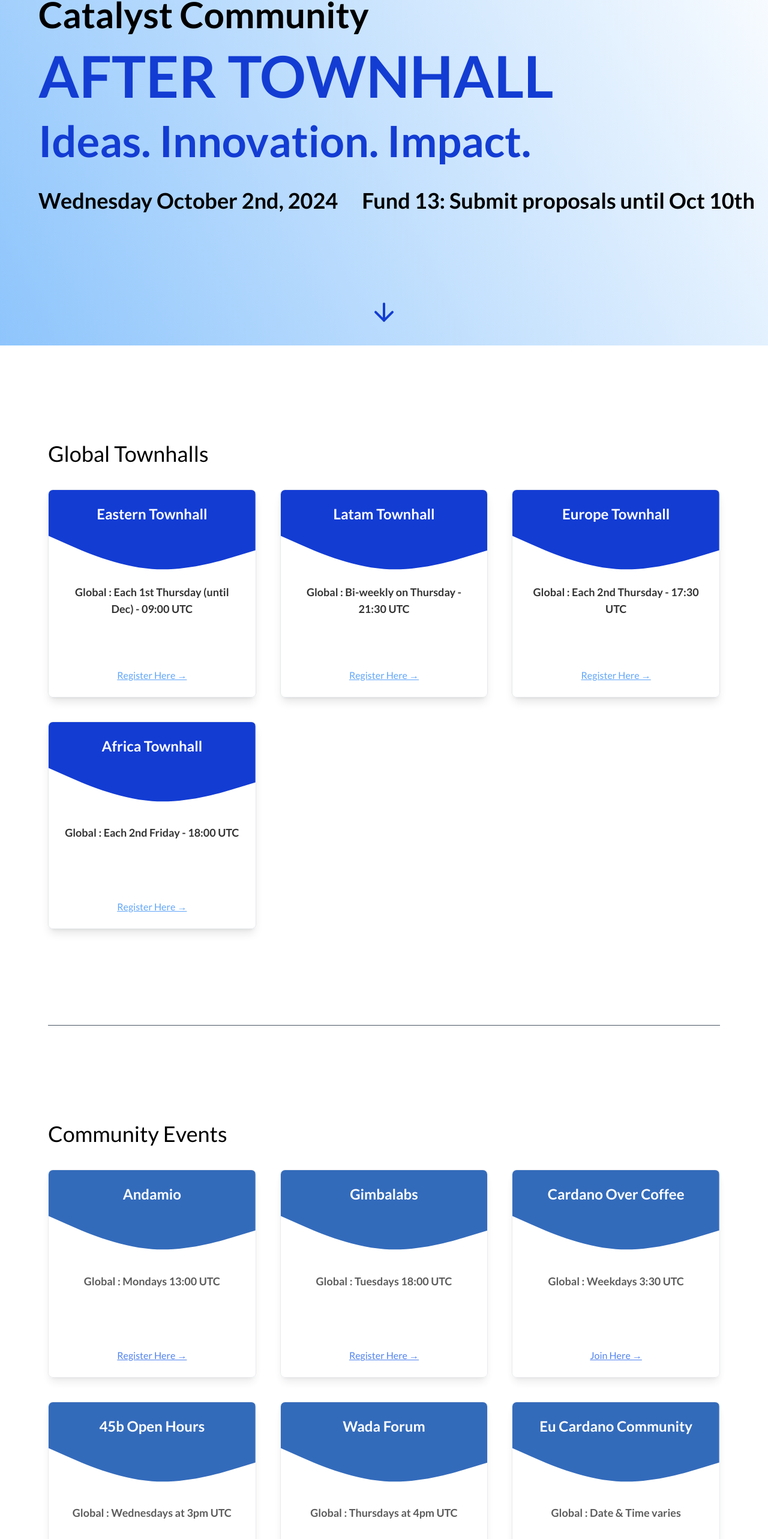
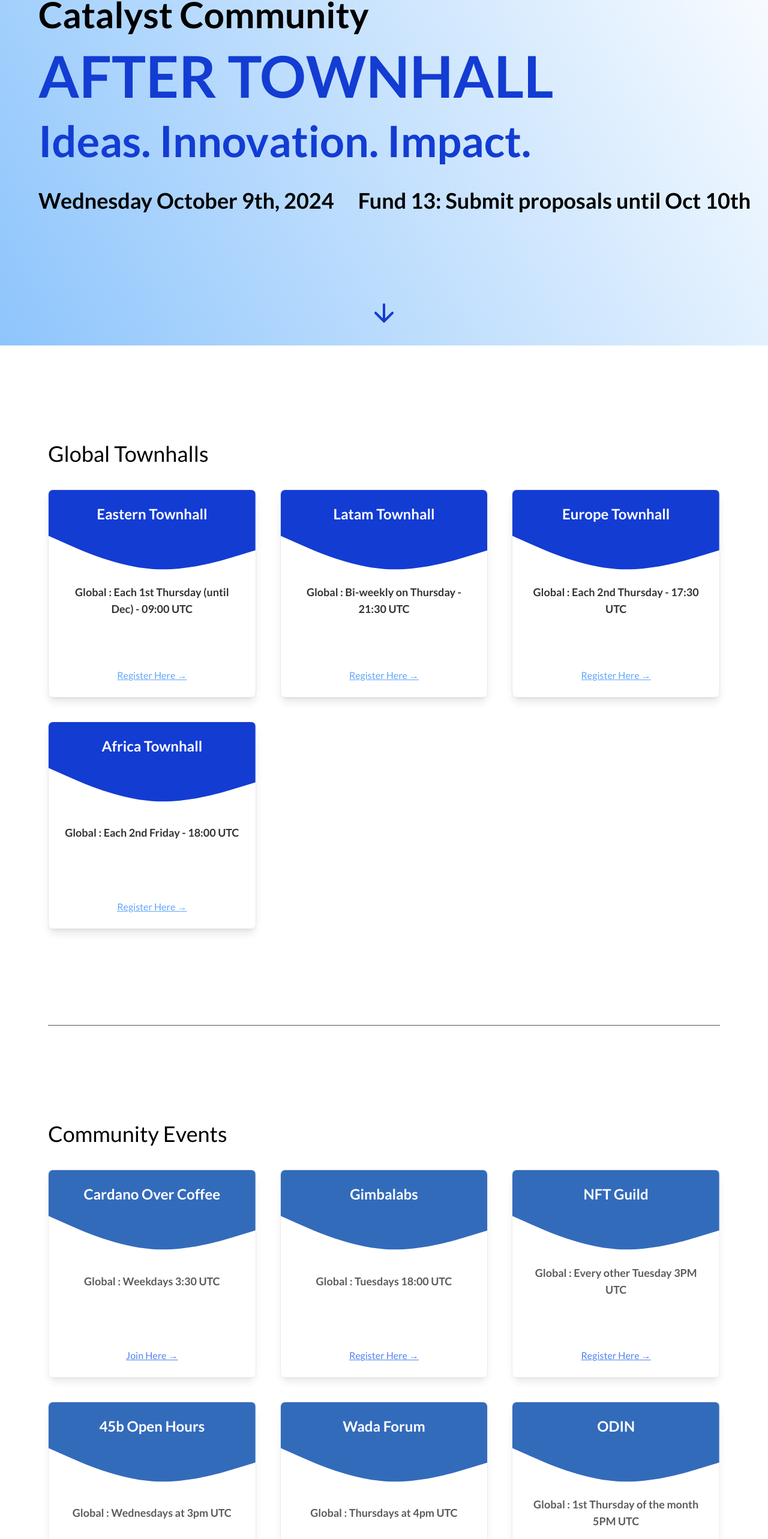
Before and after one commit to blinklabs-io/after-town-hall, a React (Vite) app: page / in a window 1280 px wide. Shown: the part 224-2790 px from the top of the page at 60% size. Built offline with nearby package versions, Linux system fonts and the light colour scheme.

Commit message:
feat: 10/9 breakout rm update (#21)
* feat: 10/9 breakout rm update

* fix: line 91

```diff
--- a/src/afterTownHallData.ts
+++ b/src/afterTownHallData.ts
@@ -27,12 +27,11 @@
   ],
   communityEvents: [
     {
-      name: 'Andamio',
-      time: 'Mondays 13:00 UTC',
-      zoomLink:
-        'https://us06web.zoom.us/meeting/register/tZwtcemrqTwoG9fYL2pYvrCwQG9u2tJNmqa6#/registration',
+      name: 'Cardano Over Coffee',
+      time: 'Weekdays 3:30 UTC',
+      link: 'https://twitter.com/LidoNation',
       description:
-        'Andamio Cardano Go Live Coding every Monday, a F11 funded proposal, to build Andamio CLI (written in Go) in public.',
+        'Join the Cardano Over Coffee crew on Twitter, supporting the community and newcomers to engage with Cardano and the Catalyst Ecosystem.',
     },
     {
       name: 'Gimbalabs',
@@ -43,11 +42,12 @@
         'Gimbalabs Playground every Tuesday, an open space for small groups to get together, learn + build in public.',
     },
     {
-      name: 'Cardano Over Coffee',
-      time: 'Weekdays 3:30 UTC',
-      link: 'https://twitter.com/LidoNation',
+      name: 'NFT Guild',
+      time: 'Every other Tuesday 3PM UTC',
+      zoomLink:
+        'https://us02web.zoom.us/meeting/register/tZElfu2srzssGNw7jfgpQMdPAA-XJm7L9gKZ#/registration',
       description:
-        'Join the Cardano Over Coffee crew on Twitter, supporting the community and newcomers to engage with Cardano and the Catalyst Ecosystem.',
+        'An open-format where the community is invited to discuss current topics in the Cardano NFT ecosystem, receive guidance and tips from community veterans.',
     },
     {
       name: '45b Open Hours',
@@ -64,21 +64,6 @@
       description: "Wada's Web3 Africa weekly. Join us!",
     },
     {
-      name: 'Eu Cardano Community',
-      time: 'Date & Time varies',
-      link: 'https://twitter.com/EuCardano',
-      description:
-        'Join the Eu Cardano Community for language themed Twitter spaces! Stay up to date on Twitter! Missing your language? Talk to us and become a host.',
-    },
-    {
-      name: 'NFT Guild',
-      time: 'Every other Tuesday 3PM UTC',
-      zoomLink:
-        'https://us02web.zoom.us/meeting/register/tZElfu2srzssGNw7jfgpQMdPAA-XJm7L9gKZ#/registration',
-      description:
-        'An open-format where the community is invited to discuss current topics in the Cardano NFT ecosystem, receive guidance and tips from community veterans.',
-    },
-    {
       name: 'ODIN',
       time: '1st Thursday of the month 5PM UTC',
       zoomLink:
@@ -86,12 +71,29 @@
       description:
         'Anyone interested in being part of an Open Decentralized Innovation Network that uses Sociocracy 3.0 principles and patterns is welcome to join us!',
     },
+    {
+      name: 'Eu Cardano Community',
+      time: 'Date & Time varies',
+      link: 'https://twitter.com/EuCardano',
+      description:
+        'Join the Eu Cardano Community for language themed Twitter spaces! Stay up to date on Twitter! Missing your language? Talk to us and become a host.',
+    },
   ],
   breakoutRooms: [
     {
-      name: 'Coming in September',
-      host: 'To Be Determined',
-      description: 'Coming Soon',
+      name: 'Alternative Catalyst voting schemes  with new crypto protocols',
+      host: 'Catalyst, IOG Research, & Photrek',
+      description: 'Presenting milestone 3 Analyses of the selected voting schemes with new crypto protocols',
+    },
+    {
+      name: 'Fund 13 x Cardano Foundation',
+      host: 'Alex Maaza',
+      description: 'Building on insights from Fund 12, the Cardano Foundations involvement in Fund 13 focuses on enterprise adoption and deeper engagement. Join us to learn how were driving impactful change and how you can get involved in shaping the ecosystem!',
+    },
+    {
+      name: 'PeakChain Blockchain & AI mobility Platform',
+      host: 'Hichem BenRejeb',
+      description: 'Join us as we present our Fund 13 Proposals and talk about their impact',
     },
     {
       name: 'Townhall Check-In',
@@ -116,7 +118,7 @@
     deadline: 'Breakout Room requests due by Tuesdays 18:00 UTC.',
   },
   generalInfo: {
-    date: 'Wednesday October 2nd, 2024',
+    date: 'Wednesday October 9th, 2024',
     upcomingEvent: 'Fund 13: Submit proposals until Oct 10th',
   },
 };
```
